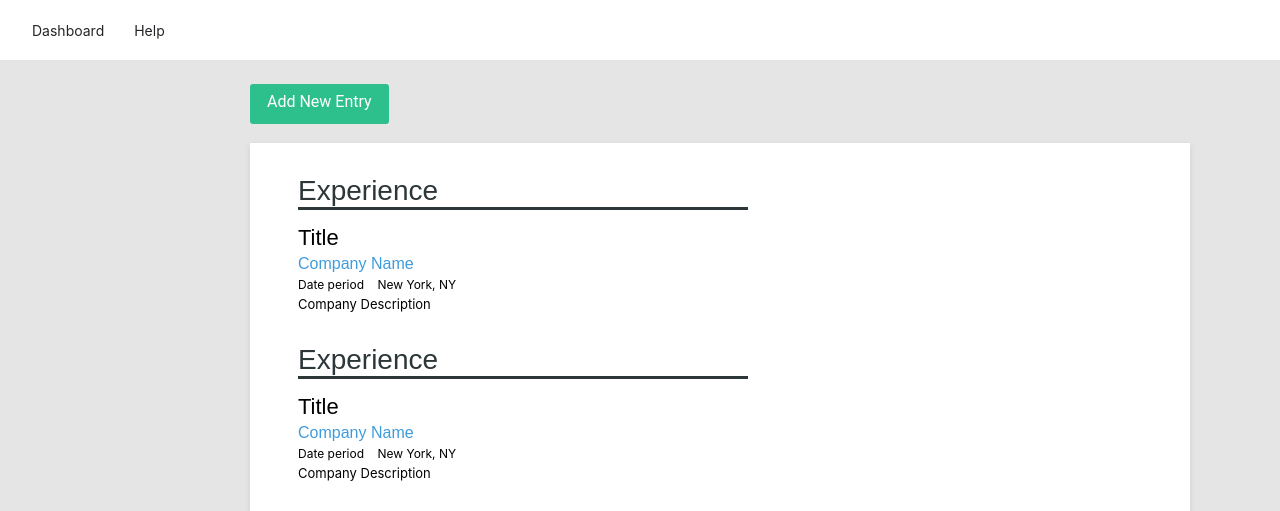
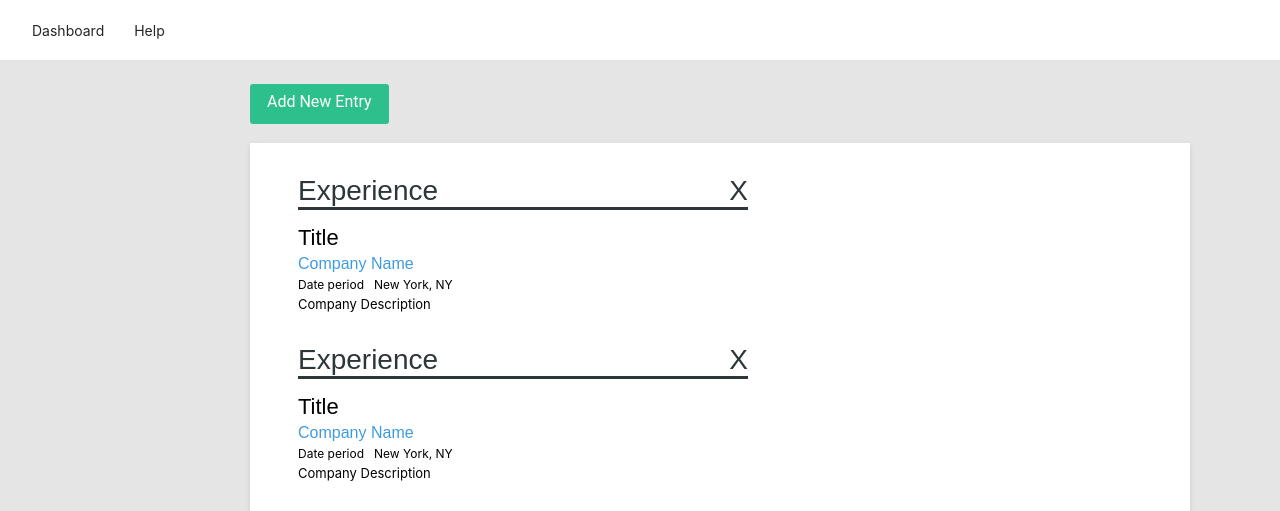
Before and after one commit to hristokarchev25/ResumeBuilder, a React (Create React App) app: page / in a window 1280 px wide. Both pictures are taken after a click on the element "Add New Entry". Shown: the top 511 px of the page. Built offline with nearby package versions, Linux system fonts and the light colour scheme.

Commit message:
fix/contenteditable for divs and remove function added

```diff
--- a/src/components/Dashboard/Dashboard.css
+++ b/src/components/Dashboard/Dashboard.css
@@ -50,7 +50,13 @@
     color: #2D3639;
     border-bottom: 3px solid #2D3639;
     width: 450px;
+    display: flex;
+    justify-content: space-between;
+}
 
+.experience_header > span:hover {
+    cursor: pointer;
+    color: red;
 }
 
 .title {
@@ -58,19 +64,23 @@
     font-size: 22px;
     margin-top: 15px;
     margin-bottom: 4px;
-    border: none;
     outline: none;
 }
 
-/* .title:empty:not(:focus):before {
-    content: attr(data-placeholder);
-} */
+.title:empty:not(:focus):before {
+    content: attr(data-text);
+}
 
 .company_name {
     font-family: 'Rubik', sans-serif;
     color: #3F9CDC;
     font-size: 16px;
     margin-bottom: 4px;
+    outline: none;
+}
+
+.company_name:empty:not(:focus):before {
+    content: attr(data-text);
 }
 
 .date_city {
@@ -80,10 +90,28 @@
 
 .date_city>span {
     margin-right: 10px;
+    outline: none;
+}
+
+/* .date_city>span:empty:not(:focus):before {
+    content: attr(data-text);
+} */
+
+.spanOne:empty:not(:focus):before {
+    content: attr(data-text);
+}
+
+.spanTwo:empty:not(:focus):before {
+    content: attr(data-text);
 }
 
 .description {
     font-family: 'Inter', sans-serif;
     font-size: 13px;
     margin-top: 4px;
+    outline: none;
 }
+
+.description:empty:not(:focus):before {
+    content: attr(data-text);
+}
--- a/src/components/Dashboard/Dashboard.js
+++ b/src/components/Dashboard/Dashboard.js
@@ -8,7 +8,13 @@ export default function Dashboard() {
 
     const handleExperienceAdd = () => {
         setExperienceList([...experienceList, { experience: "" }])
-    }
+    };
+
+    const handleExperienceRemove = (index) => {
+        const list = [...experienceList];
+        list.splice(index, 1);
+        setExperienceList(list);
+    };
 
     return (
         <>
@@ -19,11 +25,20 @@ export default function Dashboard() {
 
                 {experienceList.map((singleExperience, index) => (
                     <div key={index} class="experience_wrapper">
-                        <div class="experience_header">Experience</div>
-                        <div class="title" contenteditable="true" data-placeholder="Title">Title</div>
-                        <div class="company_name">Company Name</div>
-                        <div class="date_city"><span>Date period</span> <span>New York, NY</span></div>
-                        <div class="description">Company Description</div>
+
+                        <div class="experience_header">
+                            Experience
+                            {experienceList.length > 1 && (
+                                <span onClick={() => handleExperienceRemove(index)}>X</span>
+                            )}
+                        </div>
+                        <div class="title" contenteditable="true" data-text="Title"></div>
+                        <div class="company_name" contenteditable="true" data-text="Company Name"></div>
+                        <div class="date_city">
+                            <span className="spanOne" contenteditable="true" data-text="Date period"></span>
+                            <span className='spanTwo' contenteditable="true" data-text="New York, NY"></span>
+                        </div>
+                        <div class="description" contenteditable="true" data-text="Company Description"></div>
                     </div>
                 ))}
 
```
